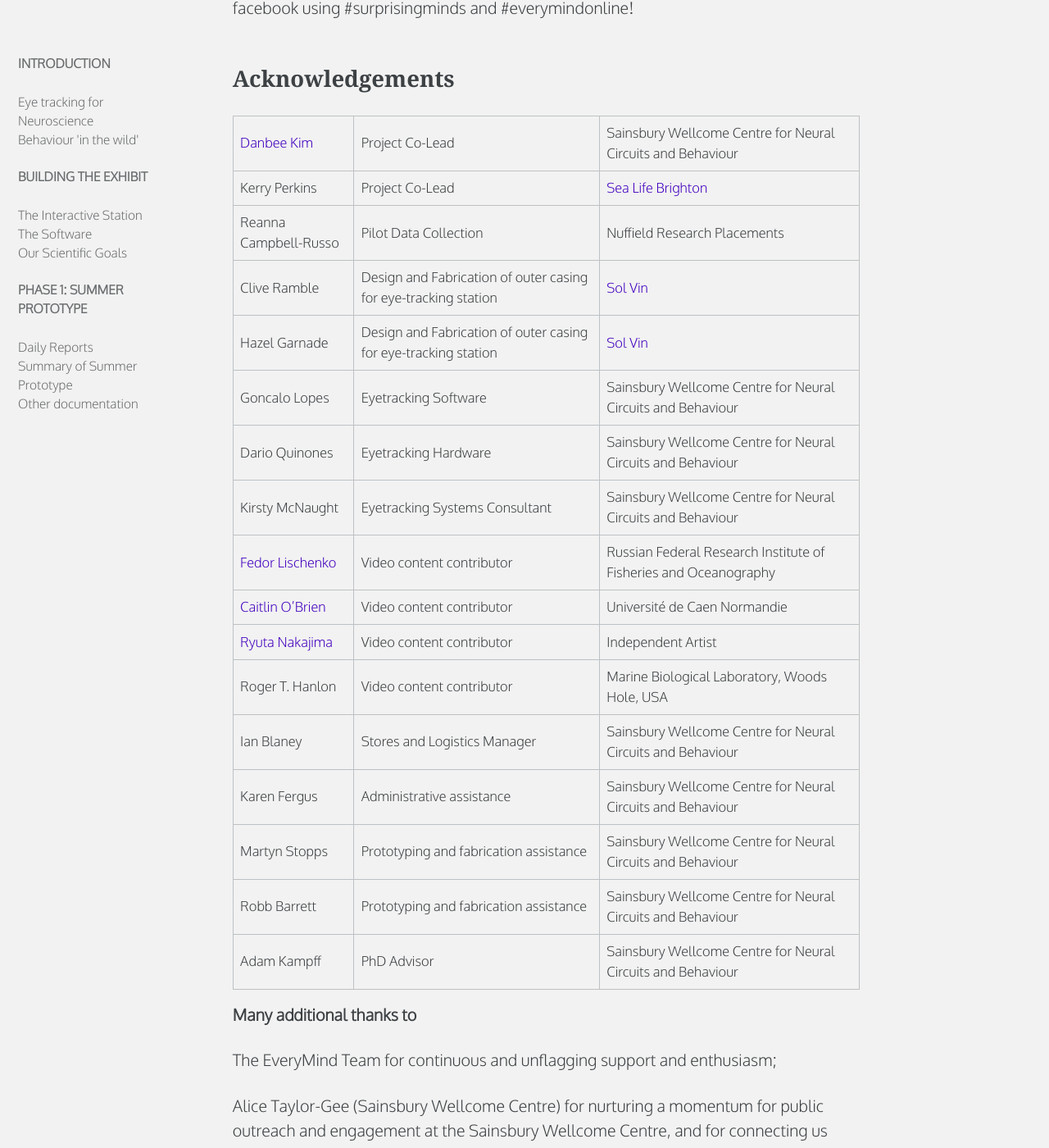
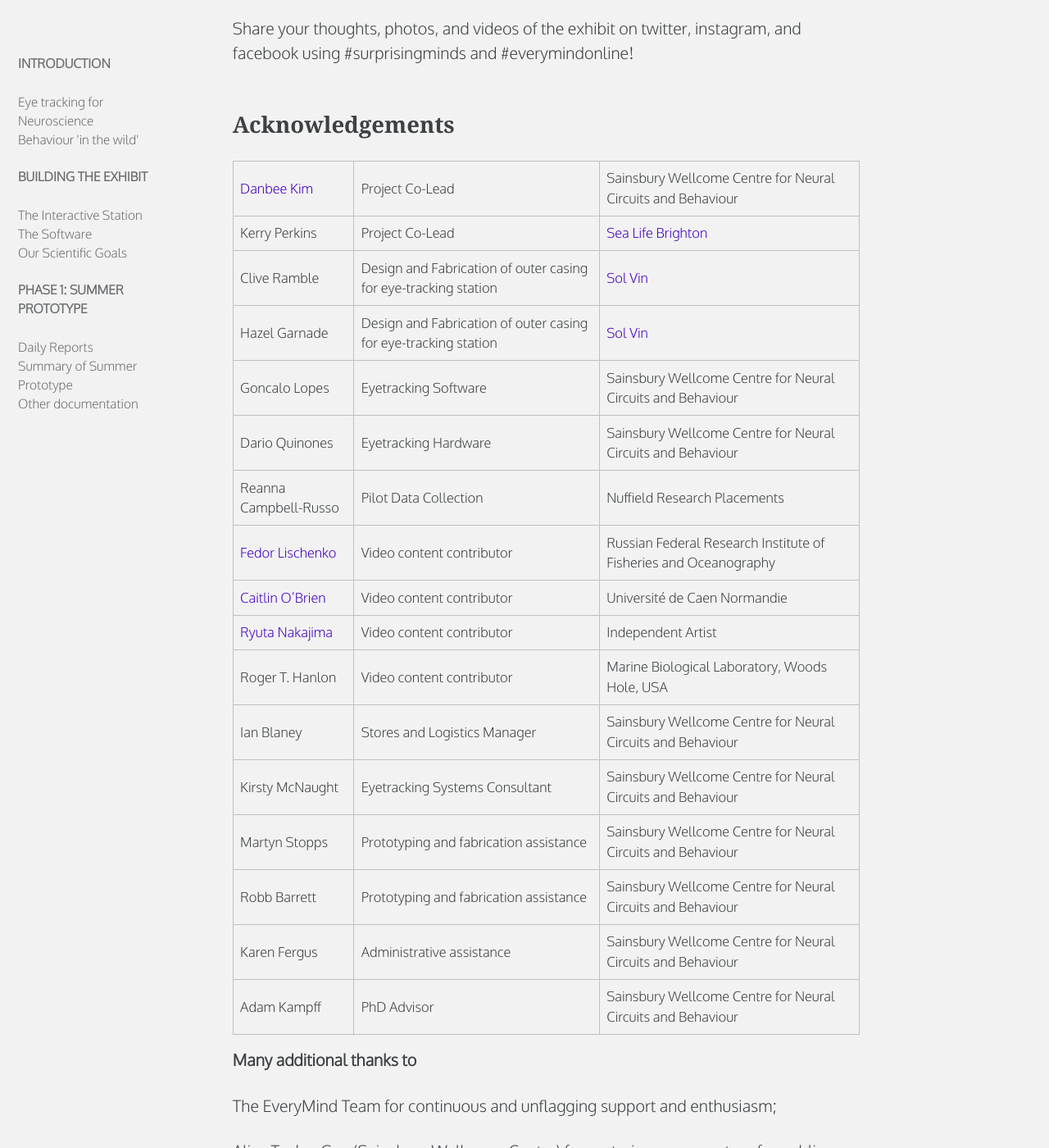
Before and after one commit to everymind/SurprisingMinds, a Jekyll site: the page built from index.md, in a window 1280 px wide and 1400 px high, scrolled down 2236 px. Shown: the whole window at 82% size. Built offline with Jekyll 4.4.1, drawn with Linux system fonts in a browser that asks for light colours; some web fonts are replaced; some of the changed text lies outside the part shown.

```diff
--- a/index.md
+++ b/index.md
@@ -54,20 +56,20 @@ Share your thoughts, photos, and videos of the exhibit on twitter, instagram, an
 
 | [Danbee Kim](mailto:danbee@alum.mit.edu) | Project Co-Lead | Sainsbury Wellcome Centre for Neural Circuits and Behaviour  |
 | Kerry Perkins    | Project Co-Lead   | [Sea Life Brighton](https://www.visitsealife.com/brighton/) |
-| Reanna Campbell-Russo | Pilot Data Collection | Nuffield Research Placements|
 | Clive Ramble     | Design and Fabrication of outer casing for eye-tracking station | [Sol Vin](mailto:info@sol-vin.com)  |
 | Hazel Garnade    | Design and Fabrication of outer casing for eye-tracking station | [Sol Vin](mailto:info@sol-vin.com)  |
 | Goncalo Lopes    | Eyetracking Software | Sainsbury Wellcome Centre for Neural Circuits and Behaviour |
 | Dario Quinones   | Eyetracking Hardware | Sainsbury Wellcome Centre for Neural Circuits and Behaviour |
-| Kirsty McNaught   | Eyetracking Systems Consultant | Sainsbury Wellcome Centre for Neural Circuits and Behaviour |
+| Reanna Campbell-Russo | Pilot Data Collection | Nuffield Research Placements|
 | [Fedor Lischenko](mailto:Fedor-LN@ya.ru) | Video content contributor | Russian Federal Research Institute of Fisheries and Oceanography |
 | [Caitlin O'Brien](mailto:ceobrien5@gmail.com) | Video content contributor | Université de Caen Normandie |
 | [Ryuta Nakajima](http://ryutanakajima.com/) | Video content contributor | Independent Artist |
 | Roger T. Hanlon | Video content contributor | Marine Biological Laboratory, Woods Hole, USA |
 | Ian Blaney       | Stores and Logistics Manager | Sainsbury Wellcome Centre for Neural Circuits and Behaviour |
-| Karen Fergus     | Administrative assistance | Sainsbury Wellcome Centre for Neural Circuits and Behaviour |
+| Kirsty McNaught  | Eyetracking Systems Consultant | Sainsbury Wellcome Centre for Neural Circuits and Behaviour |
 | Martyn Stopps    | Prototyping and fabrication assistance | Sainsbury Wellcome Centre for Neural Circuits and Behaviour |
 | Robb Barrett     | Prototyping and fabrication assistance | Sainsbury Wellcome Centre for Neural Circuits and Behaviour |
+| Karen Fergus     | Administrative assistance | Sainsbury Wellcome Centre for Neural Circuits and Behaviour |
 | Adam Kampff      | PhD Advisor | Sainsbury Wellcome Centre for Neural Circuits and Behaviour |
 
 **Many additional thanks to**
```
Also changed, not shown: other parts of index.md (+3 -1 lines).
